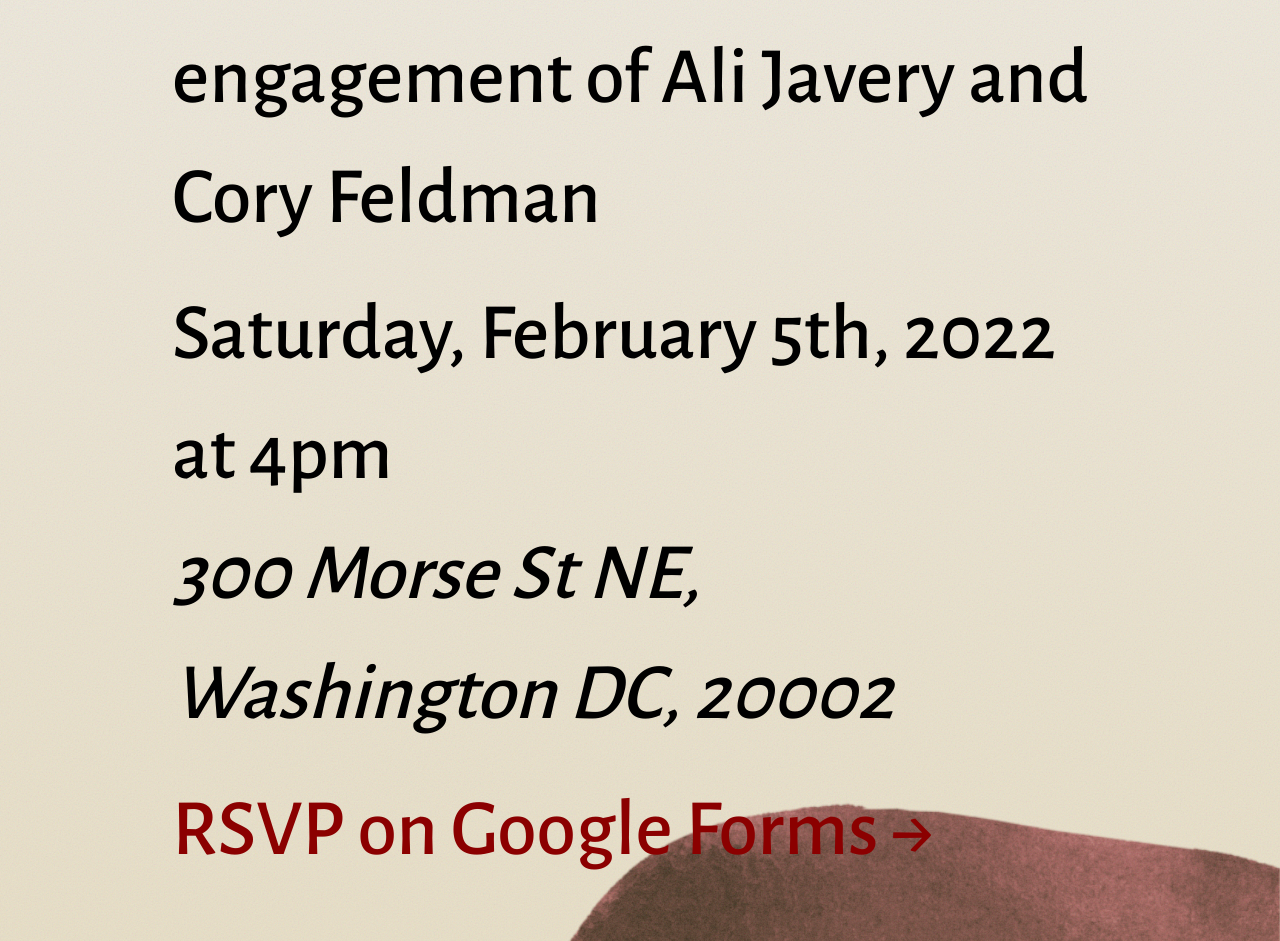
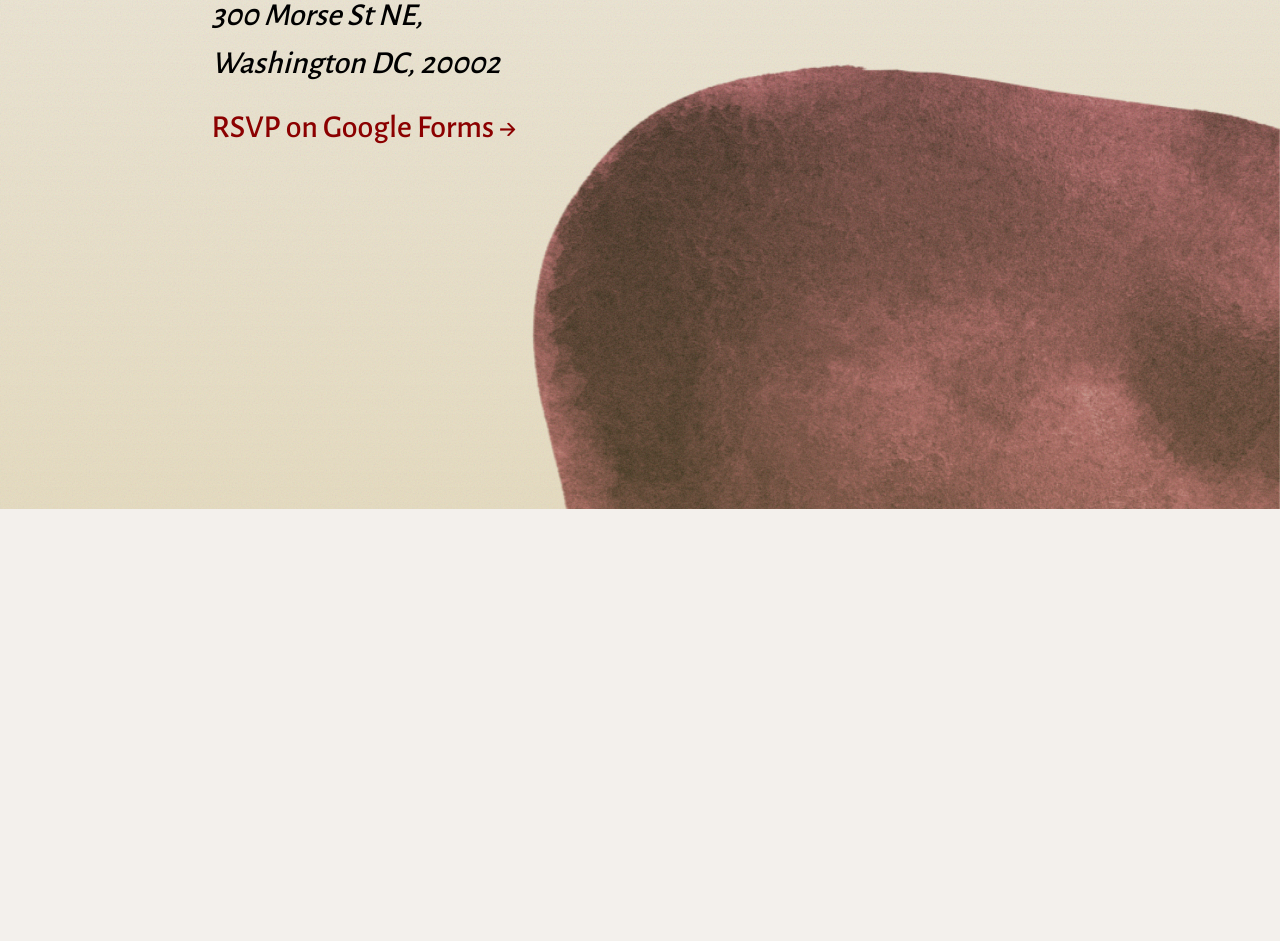
Before and after one commit to smwoll/ali-cory, a website built with Parcel: page src/index.html in a window 1280 px wide. Shown: the part 748-1689 px from the top of the page. After the commit the page ends 1257 px from the top, so only its background shows below. Built offline with nearby package versions, Linux system fonts and the light colour scheme.

Commit message:
font size

```diff
--- a/src/style.css
+++ b/src/style.css
@@ -233,5 +233,8 @@ a:focus .ra {
 .invite-text {
   max-width: 90ch;
   margin: auto;
-  font-size: 5rem;
+  font-size: 2.2rem;
+  @media (min-width: 800px) {
+    font-size: 2rem;
+  }
 }
```
